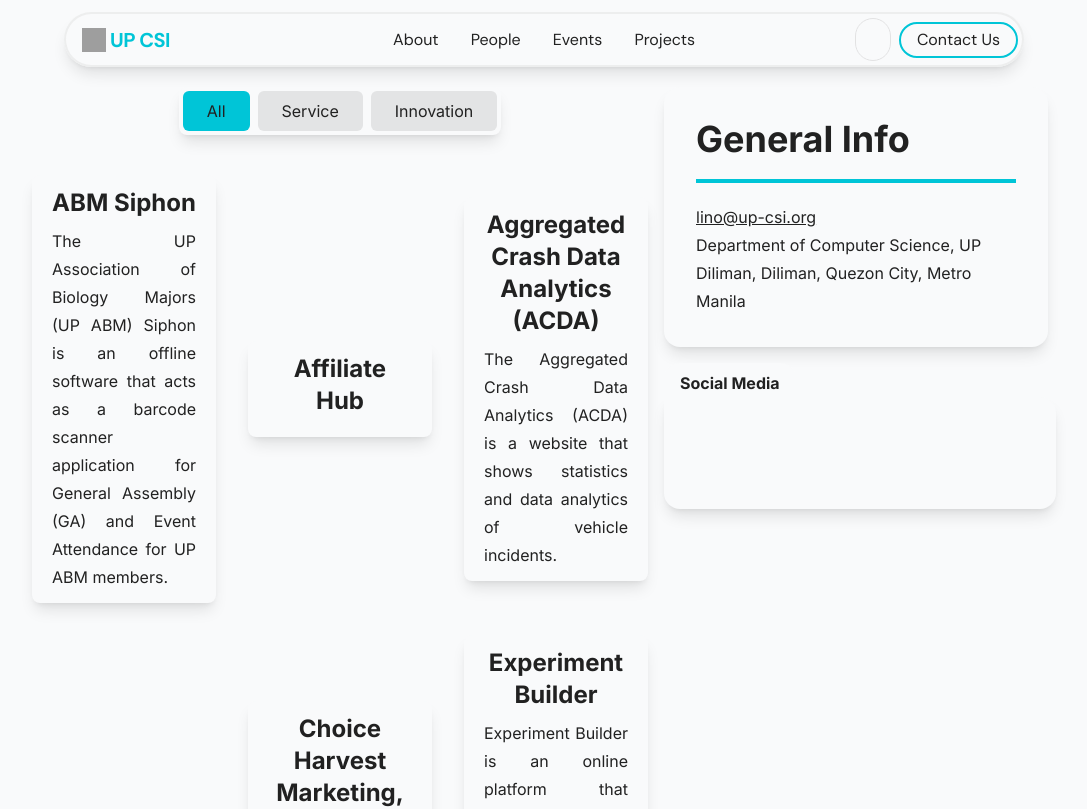
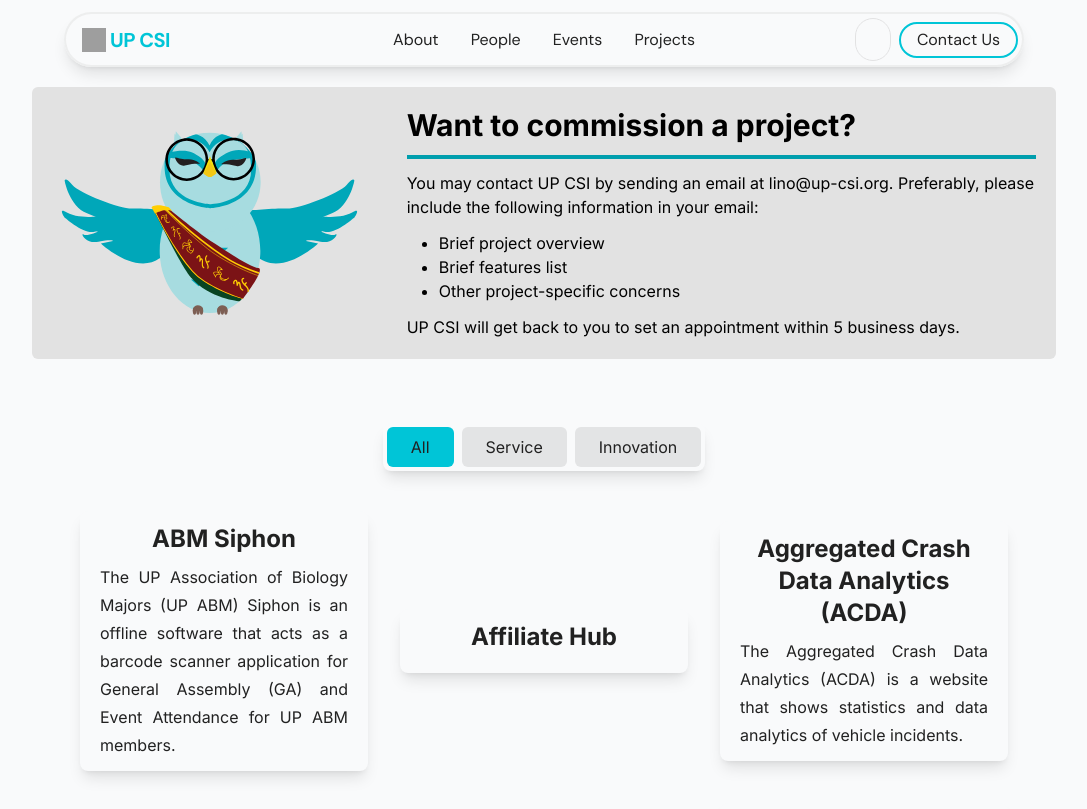
Before and after one commit to up-csi/up-csi.github.io, a SvelteKit app: page /projects in a window 1280 px wide. Shown: the top 809 px of the page, without its empty margins (96-1183 px from the left). Built offline with nearby package versions, Linux system fonts and the light colour scheme; grey boxes are pictures that could not be loaded; some icons are missing.

Commit message:
feat: create ProjectHeader component

```diff
--- /dev/null
+++ b/src/lib/components/headers/ProjectsHeader.svelte
@@ -0,0 +1,48 @@
+<script>
+    // import LinkButton from '$lib/components/buttons/LinkButton.svelte';
+    import src from '$lib/assets/lino/lino-sablay.svg';
+</script>
+
+
+<div class="flex flex-row rounded-md bg-csi-grayscale-200 p-5 gap-10">
+    <div class="flex flex-row items-center w-1/2 rounded-3xl">
+        <img {src} alt={"Placeholder"}/>
+    </div>
+
+    <div class="flex flex-col gap-3">
+        <h1 class="text-3xl font-semibold">Want to commission a project?</h1>
+
+        <!-- this div is an empty div for a color block -->
+        <div class="bg-csi-blue-600 w-full h-1"></div>
+
+        <p>
+            You may contact UP CSI by sending an email at lino@up-csi.org. Preferably, please include the following information in your email:
+        </p>
+        <ul class="ml-8 list-disc">
+            <li>Brief project overview</li>
+            <li>Brief features list</li>
+            <li>Other project-specific concerns</li>
+        </ul>
+        <p>
+            UP CSI will get back to you to set an appointment within 5 business days.
+        </p>
+    </div>
+</div>
+
+<!-- <div
+    class="from-csi-blue/50 to-muted/25 flex h-auto flex-col items-center justify-between rounded-3xl bg-linear-to-b transition-colors ease-in-out lg:h-[34rem] lg:flex-row"
+>
+    <div
+        class="mx-5 mt-24 mb-12 flex flex-col items-center gap-12 text-center lg:mr-0 lg:ml-20 lg:items-start lg:text-left xl:ml-40"
+    >
+        <div class="text-foreground flex flex-col gap-3 transition-colors ease-in-out">
+            <h1 class="font-dm text-5xl leading-tight font-bold sm:w-[26rem] sm:text-6xl">
+                Learn. Create. Innovate.
+            </h1>
+            <p class="text-sm">With UP Center for Student Innovations.</p>
+        </div>
+    </div>
+    <div class="flex h-full flex-col items-center justify-end lg:mr-6">
+        <img {src} alt="Lino Sablay" class="relative top-4 w-[39rem] sm:top-6" />
+    </div>
+</div> -->
--- a/src/routes/projects/+page.svelte
+++ b/src/routes/projects/+page.svelte
@@ -1,22 +1,23 @@
 <script lang="ts">
     import FaqItem from '$lib/components/accordions/Accordion.svelte';
     import FaqPanel from '$lib/components/panels/AccordionPanel.svelte';
-    import GeneralInfo from '$lib/components/contacts/GeneralInfo.svelte';
     import Projects from '$lib/components/panels/ProjectPanel.svelte';
-    import SocialMedia from '$lib/components/contacts/SocialMedia.svelte';
+    import ProjectsHeader from '$lib/components/headers/ProjectsHeader.svelte';
 
     const { data } = $props();
     const { projects, filteredProjects } = $derived(data);
 </script>
 
+<ProjectsHeader />
+
 <section class="prose flex flex-col gap-4 lg:flex-row">
     <div class="grow">
         <Projects {projects} {filteredProjects} />
     </div>
-    <div class="flex flex-col gap-4">
+    <!-- <div class="flex flex-col gap-4">
         <GeneralInfo />
         <SocialMedia />
-    </div>
+    </div> -->
 </section>
 
 <section>
```
